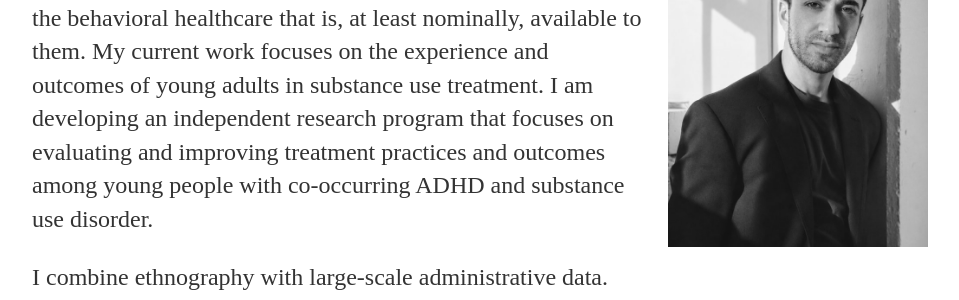
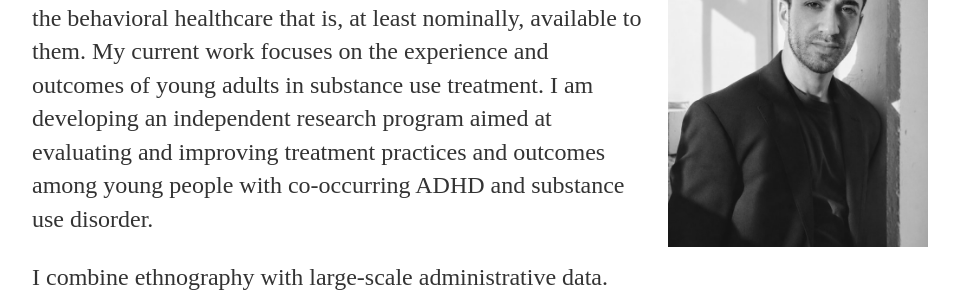
Before and after one commit to aja2182/aja2182.github.io, a Jekyll site: the page built from about/index.html, in a window 1280 px wide. Shown: the part 281-581 px from the top of the page, without its empty margins (160-1119 px from the left). Built offline with Jekyll 4.4.1, drawn with Linux system fonts in a browser that asks for light colours; some of the changed text lies outside the part shown.

Commit message:
Fix repeated 'focuses' on About page
Co-Authored-By: Claude Opus 5.5 <noreply@anthropic.com>
Claude-Session: https://claude.ai/code/session_01UBGUuVKp8RBC6Hia74W8jU

```diff
--- a/about/index.html
+++ b/about/index.html
@@ -7,7 +7,7 @@ title: About me
 
 <img src="/about/josh-aleksanyan.jpg" alt="Portrait of Josh Aleksanyan" class="portrait">
 
-<p>I'm a sociologist and postdoctoral fellow in the Department of Population Health at NYU Grossman School of Medicine. I study the often-hidden obstacles that stand between people and the behavioral healthcare that is, at least nominally, available to them. My current work focuses on the experience and outcomes of young adults in substance use treatment. I am developing an independent research program that focuses on evaluating and improving treatment practices and outcomes among young people with co-occurring ADHD and substance use disorder.</p>
+<p>I'm a sociologist and postdoctoral fellow in the Department of Population Health at NYU Grossman School of Medicine. I study the often-hidden obstacles that stand between people and the behavioral healthcare that is, at least nominally, available to them. My current work focuses on the experience and outcomes of young adults in substance use treatment. I am developing an independent research program aimed at evaluating and improving treatment practices and outcomes among young people with co-occurring ADHD and substance use disorder.</p>
 
 <p>I combine ethnography with large-scale administrative data. My work has appeared in <i>Social Science &amp; Medicine</i>, <i>Ethnography</i>, <i>Stigma and Health</i>, and leading journals in harm reduction and addiction medicine. I received my Ph.D. in Sociology from Columbia in 2023 and my B.A. from Bard College.</p>
 
```
